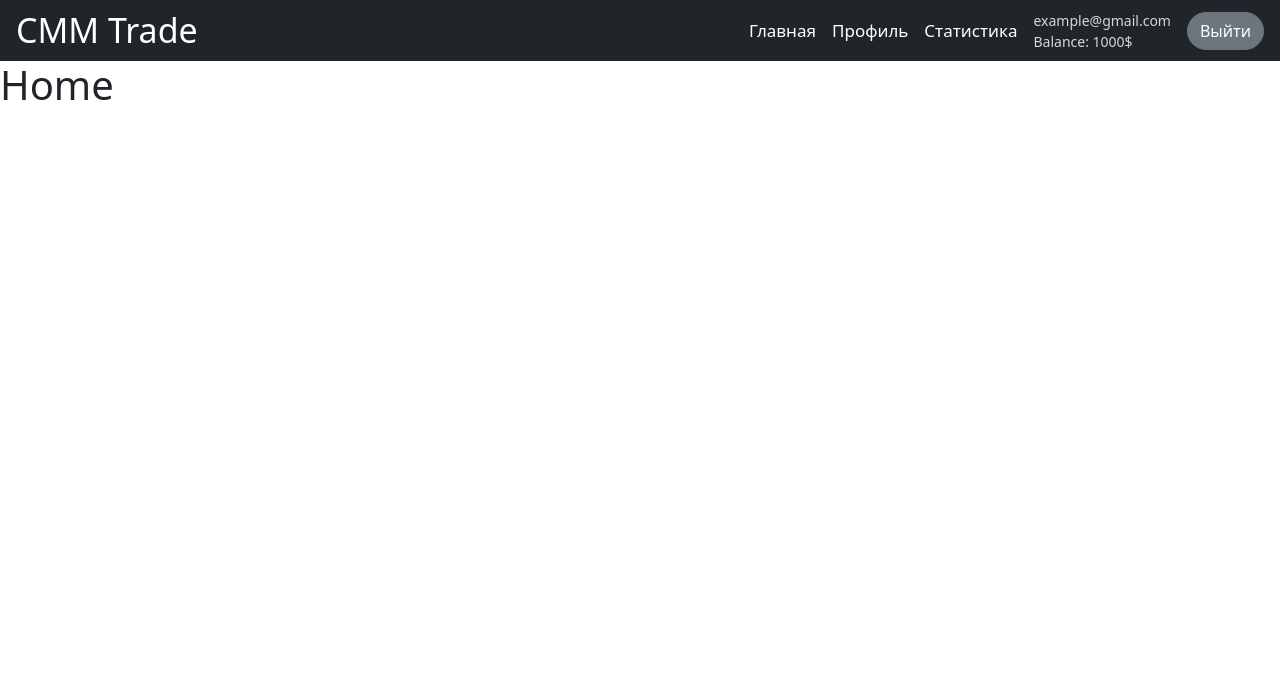
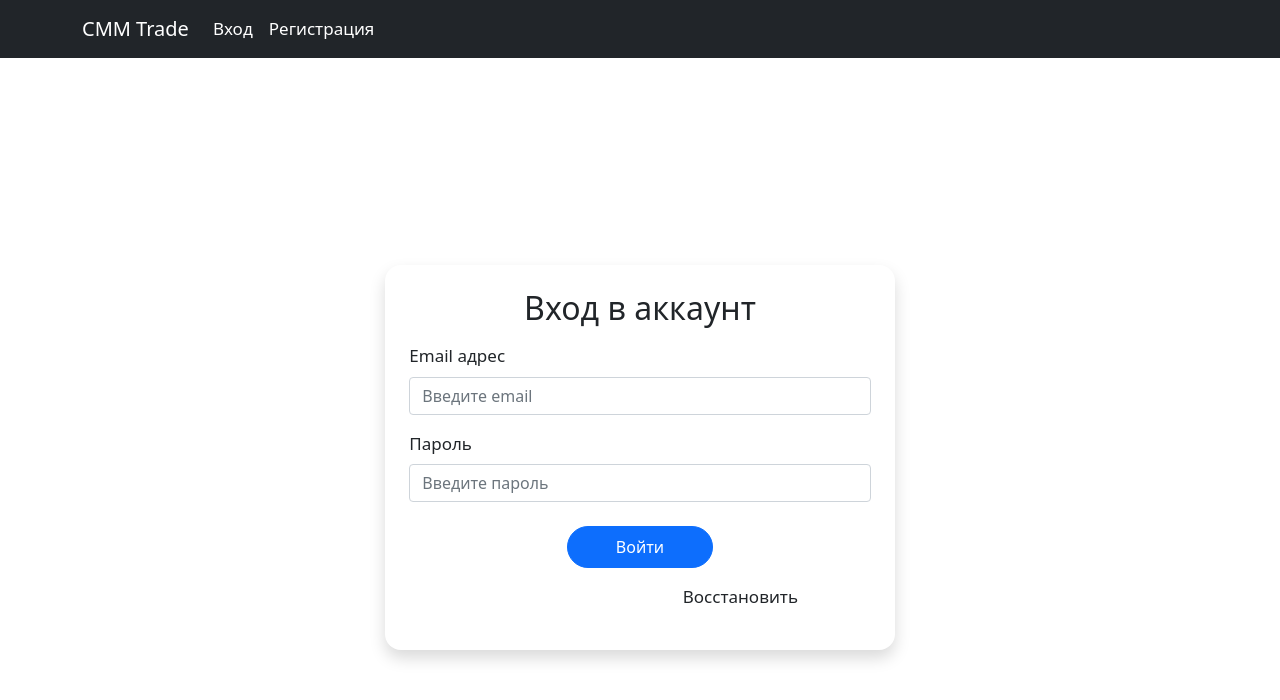
Before and after one commit to DaniilOkrug/cmm-trade-ui, a React (Create React App) app: page / in a window 1280 px wide. Shown: the top 700 px of the page. Built offline with nearby package versions, Linux system fonts and the light colour scheme.

Commit message:
Delete home

```diff
--- a/src/index.tsx
+++ b/src/index.tsx
@@ -17,7 +17,7 @@ import {
 ReactDOM.render(
   <BrowserRouter>
     <Routes>
-      <Route path="/" element={<Pages.Home />} />
+      <Route path="/" element={<Pages.Login />} />
       <Route path="/login" element={<Pages.Login />} />
       <Route path="/signup" element={<Pages.SignUp />} />
       <Route path="/office" element={<Pages.Dashboard />}>
--- a/src/pages/Home/Home.tsx
+++ /dev/null
@@ -1,22 +0,0 @@
-import React, { FC } from 'react';
-import * as Components from "../../components/index";
-
-const DashboardMenu = Components.DashboardMenu;
-const SideMenu = Components.SideMenu;
-
-interface TitleProps {
-  title?: string;
-  subtitle?: string;
-}
-
-const Home: FC<TitleProps> = ({ title, subtitle, children }) => {
-  return (
-    <div>
-      <DashboardMenu />
-
-      <h1>Home</h1>
-    </div>
-  );
-};
-
-export default Home;
```
